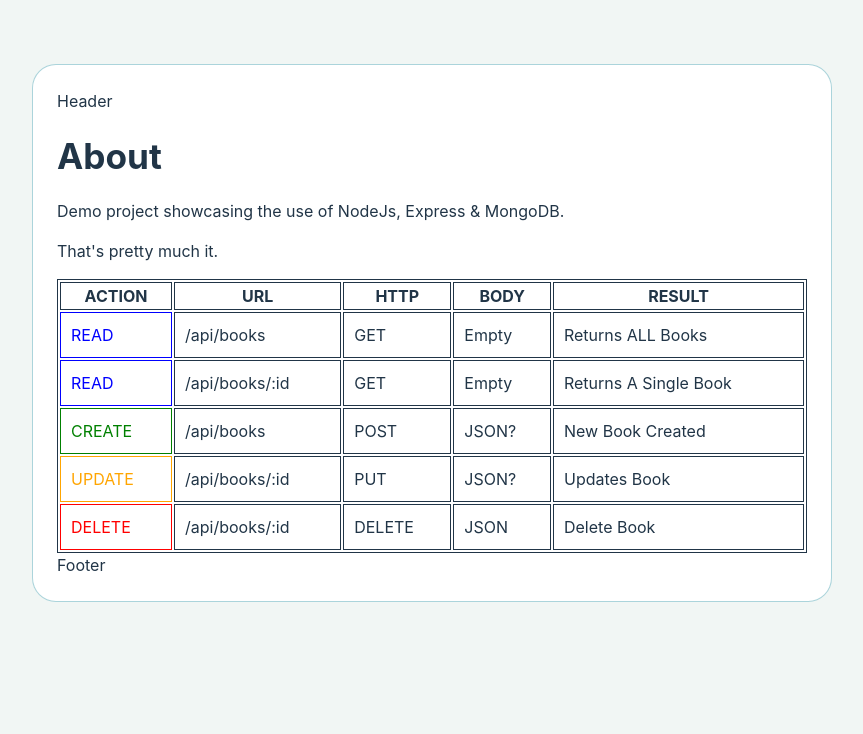
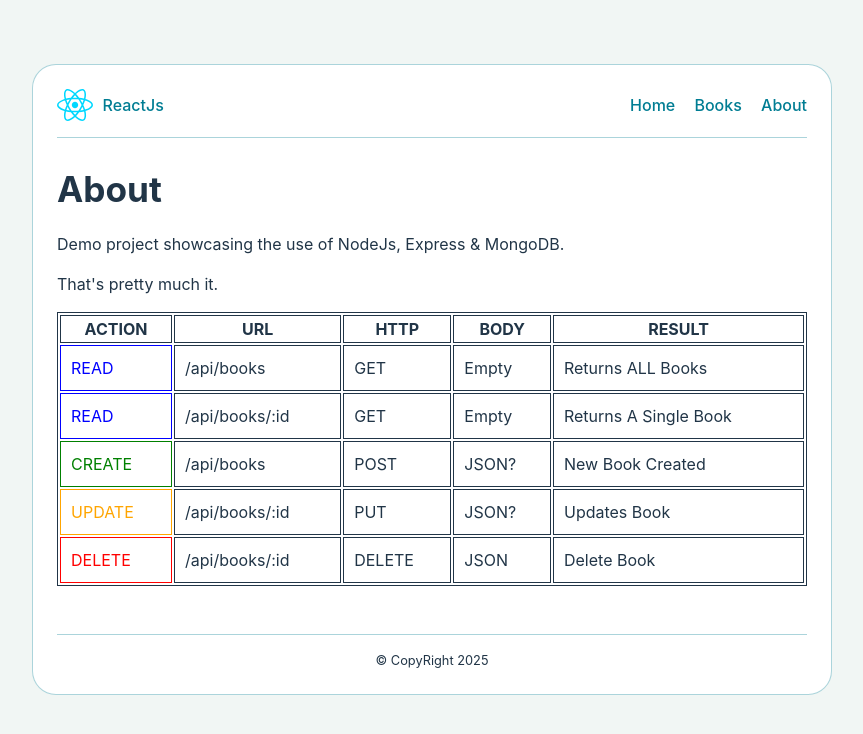
Before and after one commit to bkoimett/rehab-system, a React (Vite) app in the folder client/: page /about in a window 1280 px wide. Shown: the top 734 px of the page, without its empty margins (208-1071 px from the left). Built offline with nearby package versions, Linux system fonts and the light colour scheme.

Commit message:
feat(client): implement Header and Footer components in App

```diff
--- a/client/src/App.jsx
+++ b/client/src/App.jsx
@@ -1,17 +1,19 @@
 import { BrowserRouter as Router, Route, Routes} from "react-router-dom"
 import Home from "./routes/Home/home";
 import About from "./routes/About/about";
+import Header from "./components/Header";
+import Footer from "./components/Footer";
 
 function App() {
   return (
     <>
       <Router>
-        Header
+        <Header/>
         <Routes>
           <Route path="/" element={ <Home/>}/>
           <Route path="/about" element={ <About/>}/>
         </Routes>
-        Footer
+        <Footer/>
       </Router>
     </>
   )
--- /dev/null
+++ b/client/src/components/Footer.jsx
@@ -0,0 +1,7 @@
+import React from "react";
+
+function Footer() {
+  return <footer>&copy; CopyRight {new Date().getFullYear()}</footer>;
+}
+
+export default Footer;
--- /dev/null
+++ b/client/src/components/Header.jsx
@@ -0,0 +1,21 @@
+import React from "react";
+import { Link, NavLink } from "react-router-dom";
+import logo from "../assets/react.svg";
+
+function Header() {
+  return (
+    <header>
+      <Link to="/" className="logo">
+        <img src={logo} alt="ReactJs" /> ReactJs
+      </Link>
+
+      <nav>
+        <NavLink to="/">Home</NavLink>
+        <NavLink to="/books">Books</NavLink>
+        <NavLink to="/about">About</NavLink>
+      </nav>
+    </header>
+  );
+}
+
+export default Header;
```
